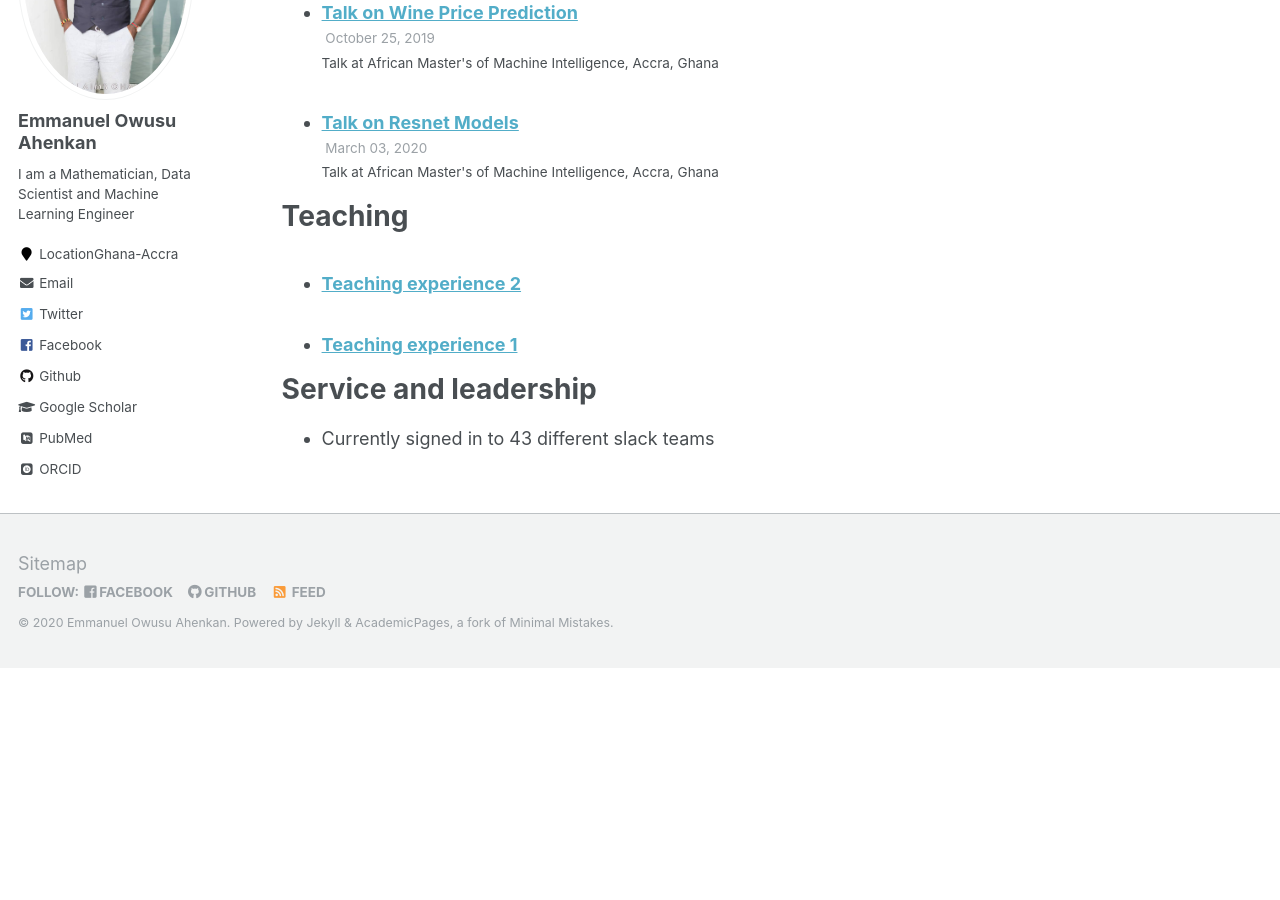
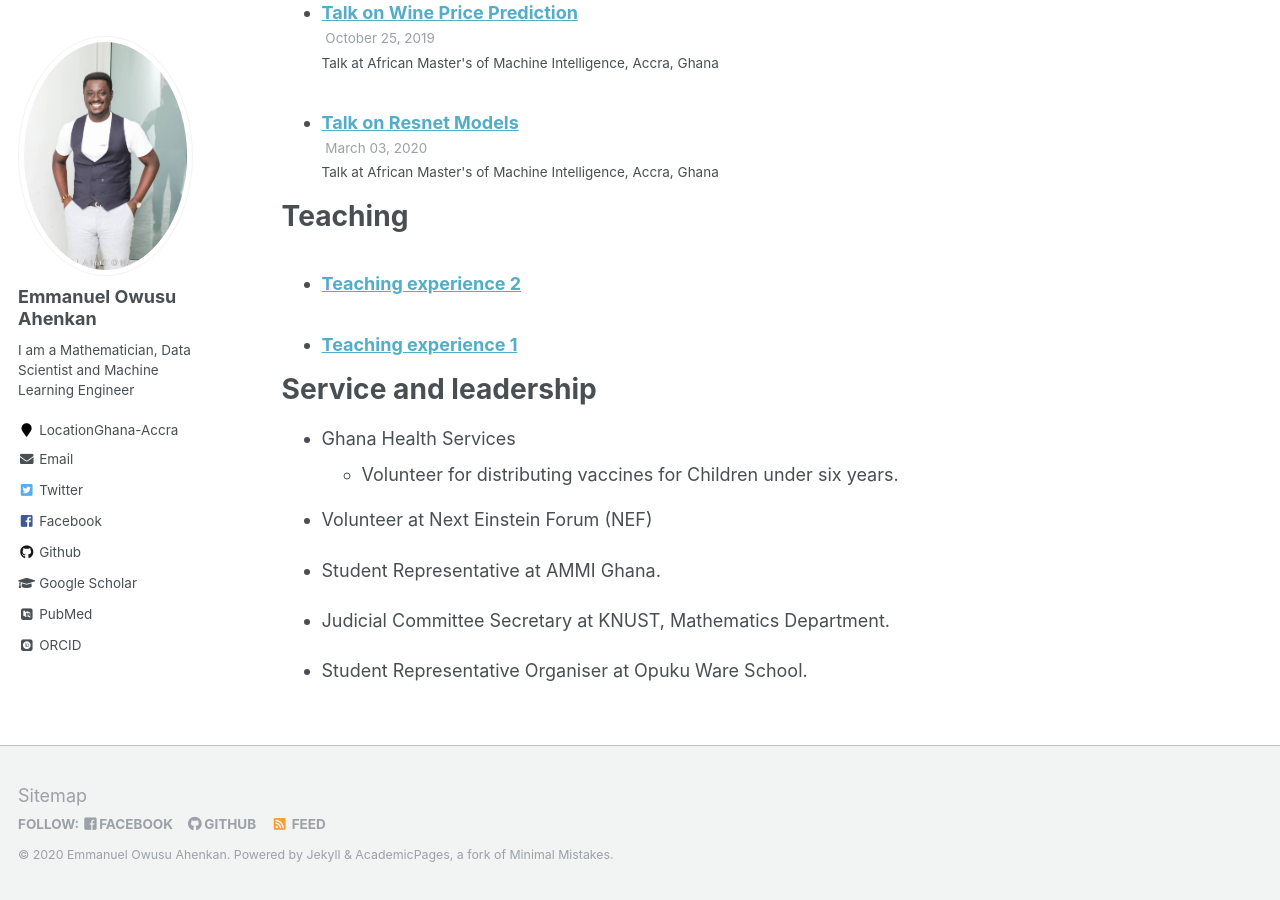
Before and after one commit to EmmanuelOwusu/EmmanuelOwusu.github.io, a Jekyll site: the page built from _pages/cv.md, in a window 1280 px wide and 900 px high, scrolled down 1588 px. Built offline with Jekyll 4.4.1, drawn with Linux system fonts in a browser that asks for light colours; some web fonts are replaced; before the commit the page ends 2256 px from its top, so only the background shows below that.

Commit message:
Updated CV
Updated CV

```diff
--- a/_pages/cv.md
+++ b/_pages/cv.md
@@ -57,4 +57,12 @@ Teaching
 
 Service and leadership
 ======
-* Currently signed in to 43 different slack teams
+* Ghana Health Services
+  * Volunteer for distributing vaccines for Children under six years.
+* Volunteer at Next Einstein Forum (NEF)
+
+* Student Representative  at AMMI Ghana.
+
+* Judicial Committee Secretary at KNUST, Mathematics Department.
+
+* Student Representative Organiser at Opuku Ware School.
```
